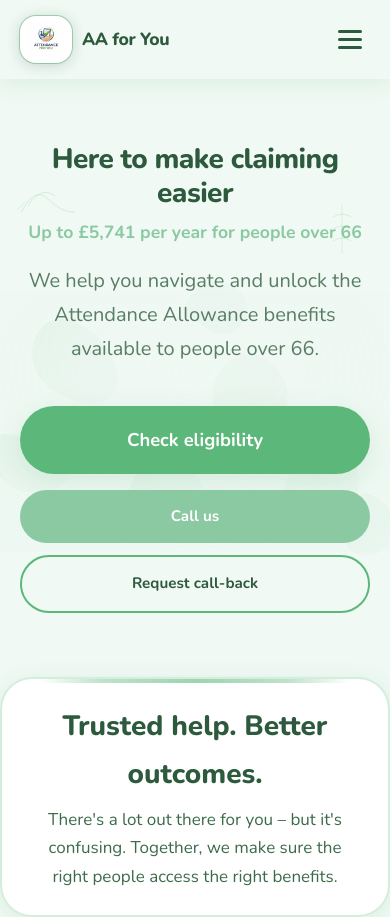
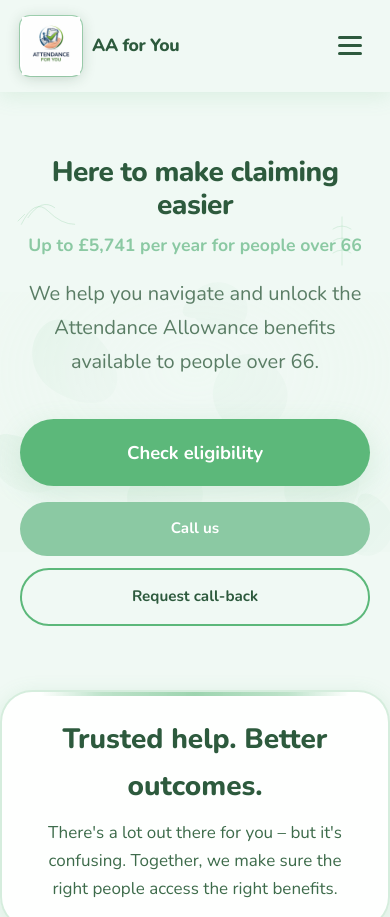
Before and after one commit to Halfpro6119/AttendanceAllowance-foryou, a plain HTML site: page index.html in a window 390 px wide. Shown: the top 917 px of the page. Drawn offline with nearby package versions, Linux system fonts and the light colour scheme; a script that the page names is missing.

Commit message:
Update logo dimensions and refine styles for improved consistency
- Increased logo size in index.html, privacy-policy.html, and terms.html for better visibility.
- Adjusted CSS properties for logo image and container padding to enhance layout and presentation across the site.

```diff
--- a/index.html
+++ b/index.html
@@ -55,7 +55,7 @@
     <div class="container">
       <a href="#hero" class="logo" aria-label="Attendance Allowance for You, home">
         <span class="logo-img-wrap">
-          <img src="supabase/Public/AA-foryou%20logo.jpeg" alt="" class="logo-img" width="200" height="60" decoding="async">
+          <img src="supabase/Public/AA-foryou%20logo.jpeg" alt="" class="logo-img" width="340" height="102" decoding="async">
         </span>
         <span class="logo-full">Attendance Allowance for You</span>
         <span class="logo-short" aria-hidden="true">AA for You</span>
--- a/styles.css
+++ b/styles.css
@@ -287,18 +287,18 @@ body {
   align-items: center;
   justify-content: center;
   flex-shrink: 0;
-  padding: 0.4rem 0.6rem;
+  padding: 0.08rem 0.18rem;
   background: var(--white);
-  border-radius: var(--radius-sm);
+  border-radius: 10px;
   box-shadow:
     0 2px 14px rgba(30, 74, 46, 0.22),
     0 0 0 1px rgba(92, 184, 122, 0.5);
 }
 
 .logo-img {
-  height: 2.85rem;
+  height: 4.25rem;
   width: auto;
-  max-width: min(11.5rem, 40vw);
+  max-width: min(17rem, 54vw);
   object-fit: contain;
   display: block;
 }
@@ -1883,12 +1883,12 @@ section {
   }
 
   .logo-img-wrap {
-    padding: 0.3rem 0.45rem;
+    padding: 0.06rem 0.14rem;
   }
 
   .logo-img {
-    height: 2.35rem;
-    max-width: min(9.5rem, 36vw);
+    height: 3.6rem;
+    max-width: min(14.5rem, 50vw);
   }
 
   .trust-banner {
```
Also changed, not shown: privacy-policy.html (+1 -1 lines), terms.html (+1 -1 lines).
